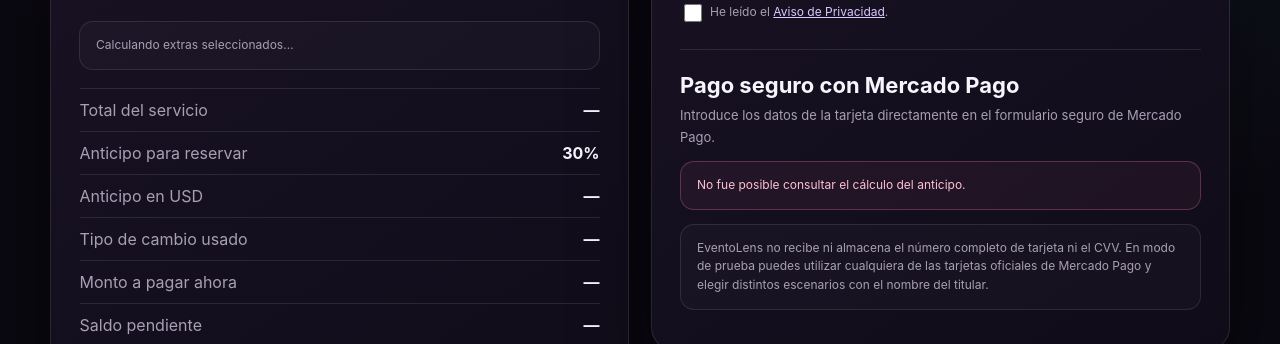
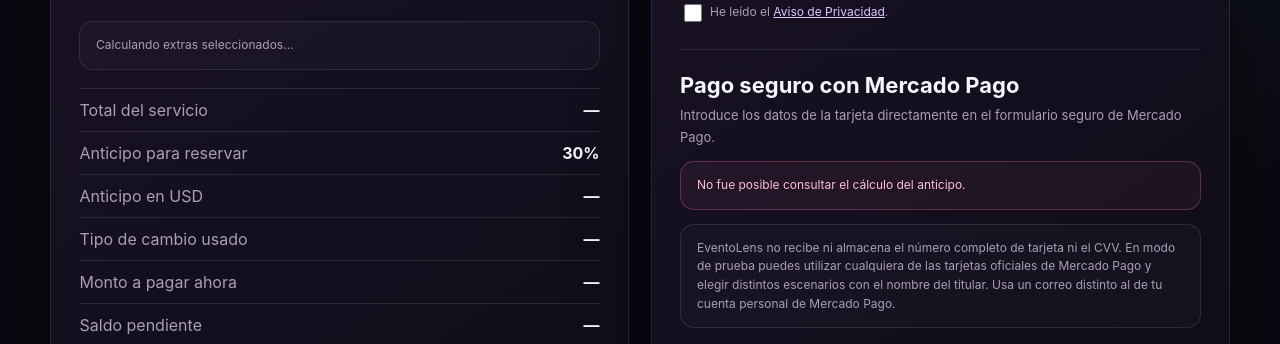
Before and after one commit to Marko-Aleksander-Chable-Nieves/Evento-Lens, a plain HTML site: page checkout.html in a window 1280 px wide. Shown: the part 456-800 px from the top of the page. Drawn offline with Linux system fonts and the light colour scheme.

Commit message:
Clarify Mercado Pago test email requirement

```diff
--- a/checkout.html
+++ b/checkout.html
@@ -80,7 +80,7 @@
         </div>
         <p class="note payment-note">
           EventoLens no recibe ni almacena el número completo de tarjeta ni el CVV.
-          En modo de prueba puedes utilizar cualquiera de las tarjetas oficiales de Mercado Pago y elegir distintos escenarios con el nombre del titular.
+          En modo de prueba puedes utilizar cualquiera de las tarjetas oficiales de Mercado Pago y elegir distintos escenarios con el nombre del titular. Usa un correo distinto al de tu cuenta personal de Mercado Pago.
         </p>
       </div>
     </section>
```
